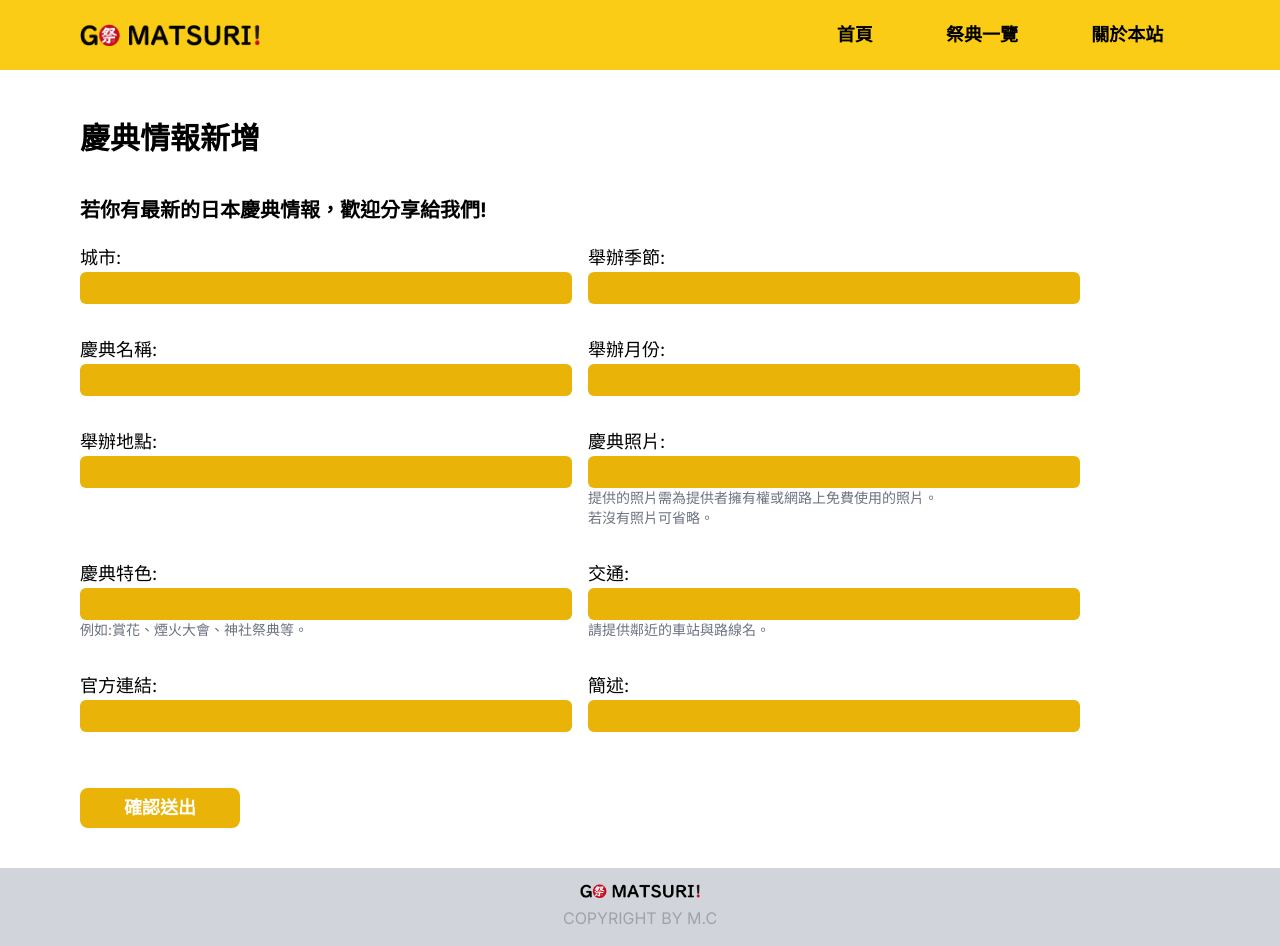
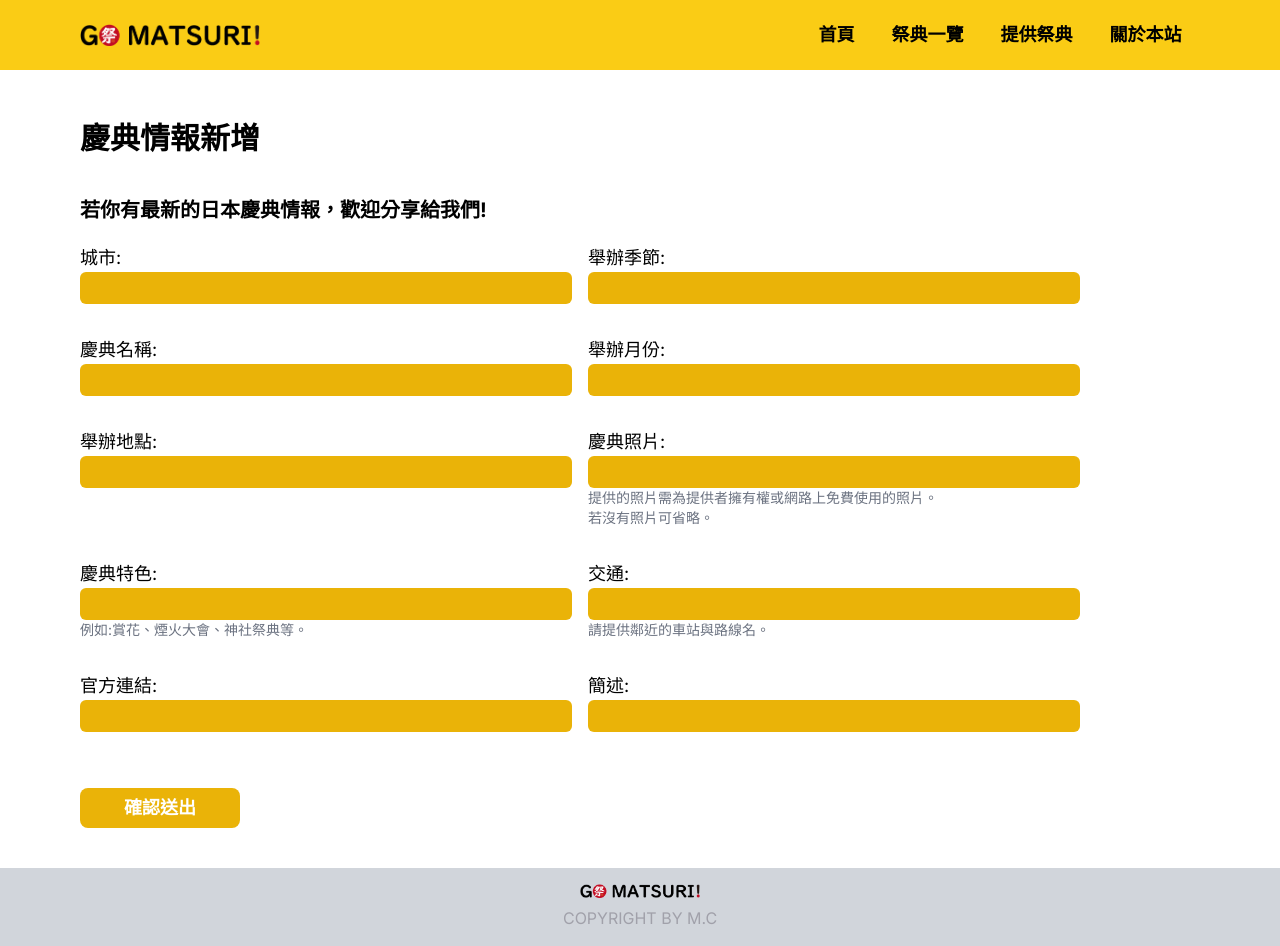
Before and after one commit to mikachou90/go-matsuri, a Next.js app: page /postEvent in a window 1280 px wide. Built offline with nearby package versions, Linux system fonts and the light colour scheme.

Commit message:
add postEvent link in header

```diff
--- a/components/Header.jsx
+++ b/components/Header.jsx
@@ -35,6 +35,10 @@ export default function Header() {
             </li>
 
             <li className="hover:text-white">
+              <Link href="/postEvent">提供祭典</Link>
+            </li>
+
+            <li className="hover:text-white">
               <Link href="/about">關於本站</Link>
             </li>
           </ul>
@@ -64,6 +68,9 @@ export default function Header() {
               </li>
 
               <li className="text-2xl text-black mb-5 hover:text-white">
+                <Link href="/postEvent">提供祭典</Link>
+              </li>
+              <li className="text-2xl text-black mb-5 hover:text-white">
                 <Link href="/about">關於本站</Link>
               </li>
             </ul>
```
